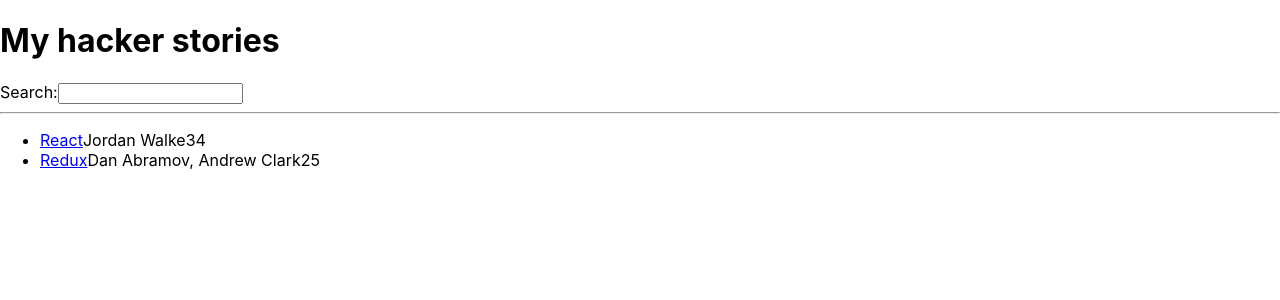
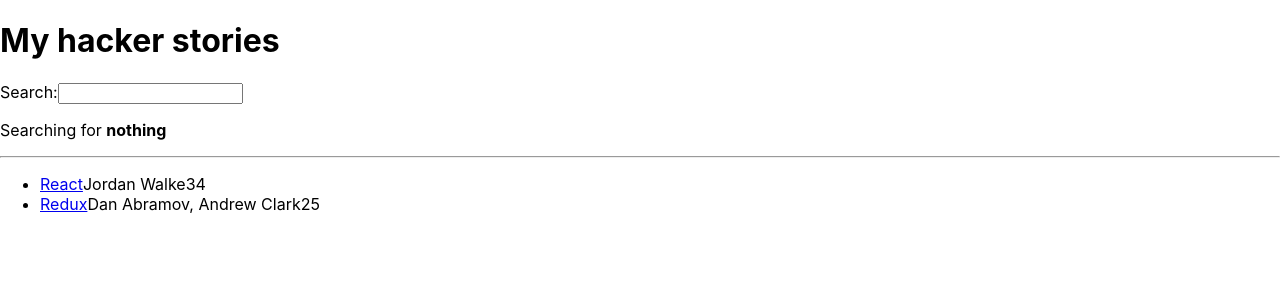
Before and after one commit to yevgeller/hacker-stories, a React (Create React App) app: page / in a window 1280 px wide. Shown: the top 300 px of the page. Built offline with nearby package versions, Linux system fonts and the light colour scheme.

Commit message:
After React State

```diff
--- a/src/App.js
+++ b/src/App.js
@@ -1,14 +1,19 @@
 import * as React from "react";
 
-const List = (props) => (
+const List = (props) => {
+  console.log("List renders...");
+  return (
     <ul>
       {props.list.map((item) => (
         <Item key={item.objectID} item={item} />
       ))}
     </ul>
   );
+};
 
-const Item = (props) => (
+const Item = (props) => {
+  console.log("Item renders...");
+  return (
     <li key={props.item.objectID}>
       <span>
         <a href={props.item.url}>{props.item.title}</a>
@@ -18,21 +23,30 @@
       <span>{props.item.points}</span>
     </li>
   );
+};
 
 const Search = () => {
+  const [searchTerm, setSearchTerm] = React.useState("");
+
+  console.log("Search renders...");
+
   const handleChange = (event) => {
-    console.log(event.target.value);
+    setSearchTerm(event.target.value);
   };
 
   return (
     <div>
       <label htmlFor="search">Search:</label>
       <input id="search" type="text" onChange={handleChange} />
+      <p>
+        Searching for <strong>{searchTerm ? searchTerm : "nothing"}</strong>
+      </p>
     </div>
   );
 };
 
 const App = () => {
+  console.log("App renders...");
   const stories = [
     {
       title: "React",
```
Lines whose indentation alone changed are shown as unchanged.
